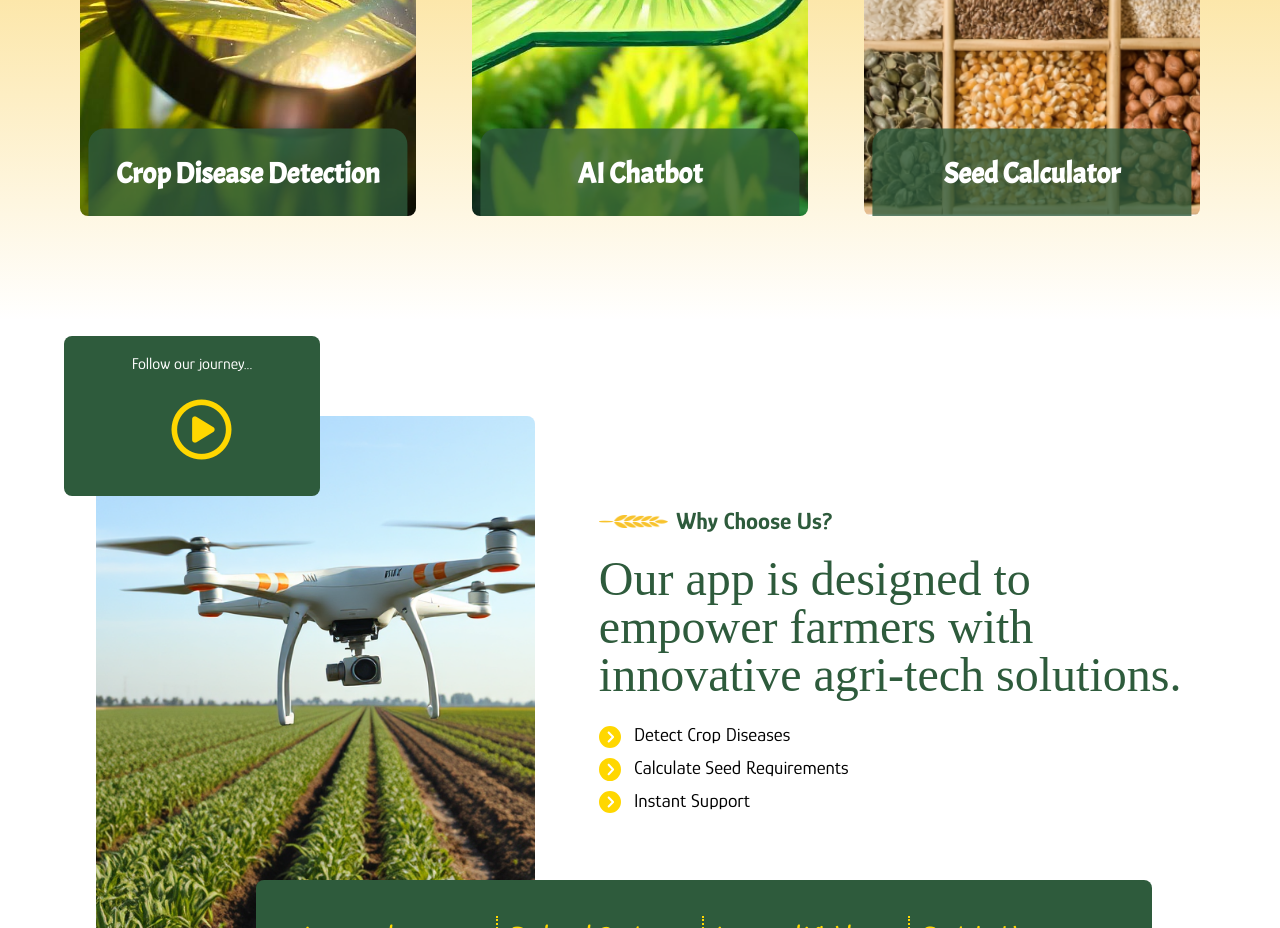
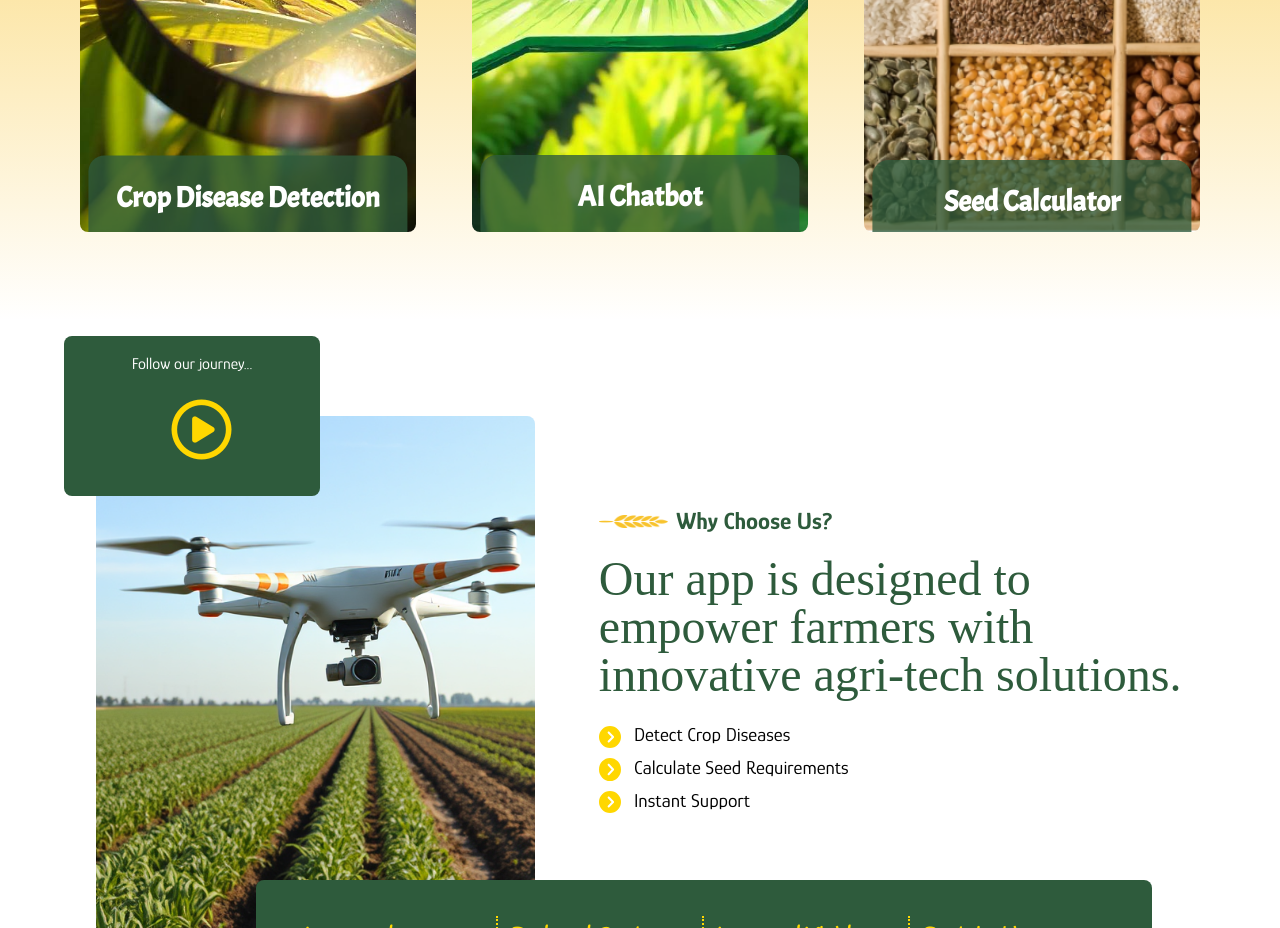
Before and after one commit to bye-shuvo/agrosync, a React (Vite) app: page / in a window 1280 px wide. Shown: the part 1280-2208 px from the top of the page. Built offline with nearby package versions, Linux system fonts and the light colour scheme; a web font is replaced by a local one.

Commit message:
fixed the tools section for responsive design

```diff
--- a/src/Components/Home.jsx
+++ b/src/Components/Home.jsx
@@ -112,22 +112,22 @@ const Home = () => {
         </h2>
         <div
           id="crop-disease"
-          className="group relative md:mt-20 h-[50vh] md:h-[80%] w-[90%] md:w-[100%] rounded-lg overflow-hidden transition-all duration-500 ease-in-out"
+          className="group relative md:mt-20 h-[50vh] overflow-hidden md:h-[85%] w-[90%] md:w-[100%] rounded-lg transition-all duration-500 ease-in-out"
         >
           <img
             src={magnifyingGlass}
             alt="magnifying-glass"
             className="h-full w-full object-cover hover:cursor-pointer group-hover:scale-125 transition-all duration-700 ease-in-out"
           />
-          <div className="absolute top-[100%] left-[50%] cursor-pointer transform -translate-x-[50%] -translate-y-[18%] group-hover:top-[50%] group-hover:-translate-y-[50%] h-[95%] w-[95%] bg-[#2e5b3cc8] text-white text-[1.7rem] md:text-[1.8rem] p-6 flex flex-col items-start justify-start rounded-2xl hover:rounded-lg transition-all duration-700 ease-in-out">
+          <div className="absolute top-[100%] left-[50%] cursor-pointer transform -translate-x-[50%] -translate-y-[18%] group-hover:top-[50%] group-hover:-translate-y-[50%] w-[95%] bg-[#2e5b3cc8] text-white text-[1.7rem] md:text-[1.8rem] p-5 flex flex-col items-start justify-start rounded-2xl hover:rounded-lg transition-all duration-700 ease-in-out">
             <h2 className="sub-header font-bold mx-auto text-center text-[0.9em] md:text-[1em]">
               Crop Disease Detection
             </h2>
-            <h3 className="pt-2 md:pt-4 pb-2 md:pb-4 text-[0.55em] md:text-[0.65em]">
+            <h3 className="pt-2 md:pt-4 pb-2 md:pb-3 text-[0.55em] md:text-[0.65em]">
               Our Agri-Tech tool uses AI to identify crop diseases and provide
               instant support.
             </h3>
-            <div className="pb-[2rem] text-[0.55em] md:text-[0.65em] leading-[1.2rem] md:leading-[1.5rem]">
+            <div className="pb-[0.8rem] text-[0.55em] md:text-[0.65em] leading-[1.2rem] md:leading-[1.5rem]">
               <span className="text-[1.4em] md:text-[1.5em] text-[#FFD700] font-bold">
                 Benifits:
               </span>
@@ -165,7 +165,7 @@ const Home = () => {
               </div>
             </div>
             <button
-              className="bg-[#FFD700] w-[100%] p-[0.6rem] md:p-[1rem] text-[1rem] md:text-[1.1rem] font-extrabold text-[#2e5b3c] rounded-lg border-r-4 border-[#2e5b3c] hover:bg-[#2e5b3c] hover:text-[#FFD700] hover:border-l-4 hover:border-[#FFD700] hover:border-r-0 transition-all duration-300 ease-in-out"
+              className="bg-[#FFD700] w-full p-[0.6rem] md:p-[1rem] text-[1rem] md:text-[1.1rem] font-extrabold text-[#2e5b3c] rounded-lg border-r-4 border-[#2e5b3c] hover:bg-[#2e5b3c] hover:text-[#FFD700] hover:border-l-4 hover:border-[#FFD700] hover:border-r-0 transition-all duration-300 ease-in-out"
             >
               <Link className="btn block h-full w-full" to="/detector">Try Now</Link>
             </button>
@@ -173,22 +173,22 @@ const Home = () => {
         </div>
         <div
           id="AI-chatbot"
-          className="group relative md:mt-20 h-[50vh] md:h-[80%] w-[90%] md:w-[100%] rounded-lg overflow-hidden transition-all duration-500 ease-in-out"
+          className="group relative md:mt-20 h-[50vh] md:h-[85%] w-[90%] md:w-[100%] rounded-lg overflow-hidden transition-all duration-500 ease-in-out"
         >
           <img
             src={chatbubble}
             alt="Chat-Bubble"
             className="h-full w-full object-cover hover:cursor-pointer group-hover:scale-125 transition-all duration-700 ease-in-out"
           />
-          <div className="absolute top-[100%] left-[50%] cursor-pointer transform -translate-x-[50%] -translate-y-[18%] group-hover:top-[50%] group-hover:-translate-y-[50%] h-[95%] w-[95%] bg-[#2e5b3cc8] text-white text-[1.7rem] md:text-[1.8rem] p-6 flex flex-col items-start justify-start rounded-2xl hover:rounded-lg transition-all duration-700 ease-in-out">
+          <div className="absolute top-[100%] left-[50%] cursor-pointer transform -translate-x-[50%] -translate-y-[18%] group-hover:top-[50%] group-hover:-translate-y-[50%] w-[95%] bg-[#2e5b3cc8] text-white text-[1.7rem] md:text-[1.8rem] p-5 flex flex-col items-start justify-start rounded-2xl hover:rounded-lg transition-all duration-700 ease-in-out">
             <h2 className="sub-header font-bold mx-auto text-center text-[0.9em] md:text-[1em]">
               AI Chatbot
             </h2>
-            <h3 className="pt-2 md:pt-4 pb-2 md:pb-4 text-[0.55em] md:text-[0.65em]">
+            <h3 className="pt-2 md:pt-4 pb-2 md:pb-3 text-[0.55em] md:text-[0.65em]">
               Get instant answers to your agricultural queries with our
               intelligent chatbot.
             </h3>
-            <div className="pb-[2rem] text-[0.55em] md:text-[0.65em] leading-[1.2rem] md:leading-[1.5rem]">
+            <div className="pb-[1rem] text-[0.55em] md:text-[0.65em] leading-[1.2rem] md:leading-[1.5rem]">
               <span className="text-[1.4em] md:text-[1.5em] text-[#FFD700] font-bold">
                 Benifits:
               </span>
@@ -227,7 +227,7 @@ const Home = () => {
             </div>
             <button
               onClick={() => setIsClicked(!isClicked)}
-              className="bg-[#FFD700] w-[100%] p-[0.6rem] md:p-[1rem] text-[1rem] md:text-[1.1rem] font-extrabold text-[#2e5b3c] rounded-lg border-r-4 border-[#2e5b3c] hover:bg-[#2e5b3c] hover:text-[#FFD700] hover:border-l-4 hover:border-[#FFD700] hover:border-r-0 transition-all duration-300 ease-in-out"
+              className="bg-[#FFD700] w-full p-[0.6rem] md:p-[1rem] text-[1rem] md:text-[1.1rem] font-extrabold text-[#2e5b3c] rounded-lg border-r-4 border-[#2e5b3c] hover:bg-[#2e5b3c] hover:text-[#FFD700] hover:border-l-4 hover:border-[#FFD700] hover:border-r-0 transition-all duration-300 ease-in-out"
             >
               Chat Now
             </button>
@@ -235,22 +235,22 @@ const Home = () => {
         </div>
         <div
           id="seed-calculator"
-          className="group relative md:mt-20 h-[50vh] md:h-[80%] w-[90%] md:w-[100%] rounded-lg overflow-hidden transition-all duration-500 ease-in-out"
+          className="group relative md:mt-20 h-[50vh] md:h-[85%] w-[90%] md:w-[100%] rounded-lg overflow-hidden transition-all duration-500 ease-in-out"
         >
           <img
             src={seeds}
             alt="seeds"
             className="h-full w-full object-cover hover:cursor-pointer group-hover:scale-125 transition-all duration-700 ease-in-out"
           />
-          <div className="absolute top-[100%] left-[50%] cursor-pointer transform -translate-x-[50%] -translate-y-[18%] group-hover:top-[50%] group-hover:-translate-y-[50%] h-[95%] w-[95%] bg-[#2e5b3cc8] text-white text-[1.7rem] md:text-[1.8rem] p-6 flex flex-col items-start justify-start rounded-2xl hover:rounded-lg transition-all duration-700 ease-in-out">
+          <div className="absolute top-[100%] left-[50%] cursor-pointer transform -translate-x-[50%] -translate-y-[18%] group-hover:top-[50%] group-hover:-translate-y-[50%] w-[95%] bg-[#2e5b3cc8] text-white text-[1.7rem] md:text-[1.8rem] p-5 flex flex-col items-start justify-start rounded-2xl hover:rounded-lg transition-all duration-700 ease-in-out">
             <h2 className="sub-header font-bold mx-auto text-center text-[0.9em] md:text-[1em]">
               Seed Calculator
             </h2>
-            <h3 className="pt-2 md:pt-4 pb-2 md:pb-4 text-[0.55em] md:text-[0.65em]">
+            <h3 className="pt-2 md:pt-4 pb-2 md:pb-3 text-[0.55em] md:text-[0.65em]">
               Calculate the optimal seed quantity for your field size and crop
               type.
             </h3>
-            <div className="pb-[2rem] text-[0.55em] md:text-[0.65em] leading-[1.2rem] md:leading-[1.5rem]">
+            <div className="pb-[1rem] text-[0.55em] md:text-[0.65em] leading-[1.2rem] md:leading-[1.5rem]">
               <span className="text-[1.4em] md:text-[1.5em] text-[#FFD700] font-bold">
                 Benifits:
               </span>
```
